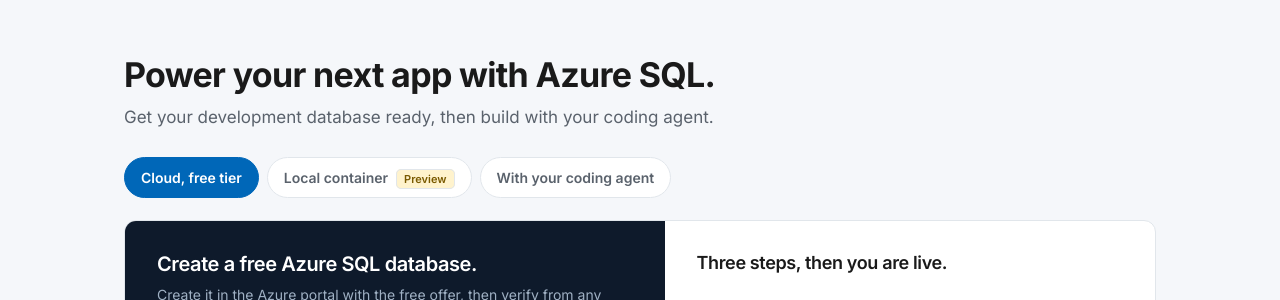
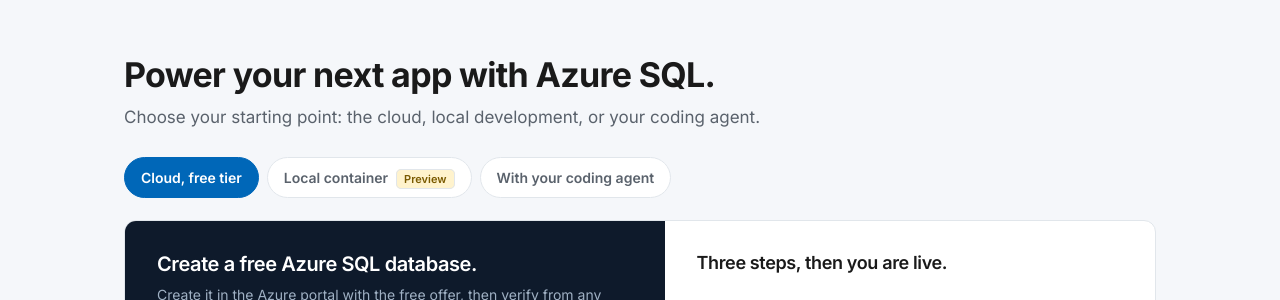
Before and after one commit to microsoft/azure-sql-dev-hub, a Jekyll site: the page built from index.md, in a window 1280 px wide and 900 px high, scrolled down 413 px. Shown: the part 153-453 px from the top of the window. Built offline with Jekyll 4.4.1, drawn with Linux system fonts in a browser that asks for light colours.

Commit message:
Quickstart text: name the three starting points
The supporting line now says what the tabs below it are, so the reader
knows the choice exists before clicking: cloud, local container, or
coding agent. Single-quoted because the value carries a colon, the same
way poster_alt is.

Co-Authored-By: Claude Opus 5 (1M context) <noreply@anthropic.com>

```diff
--- a/index.md
+++ b/index.md
@@ -23,7 +23,7 @@ video:
   poster: /assets/img/hero-idea-to-app.jpg
   poster_alt: 'From idea to app: a prompt builds a task app on Azure SQL.'
 quickstart_heading: Power your next app with Azure SQL.
-quickstart_text: Get your development database ready, then build with your coding agent.
+quickstart_text: 'Choose your starting point: the cloud, local development, or your coding agent.'
 quickstart:
 - key: cloud
   name: Cloud, free tier
```
